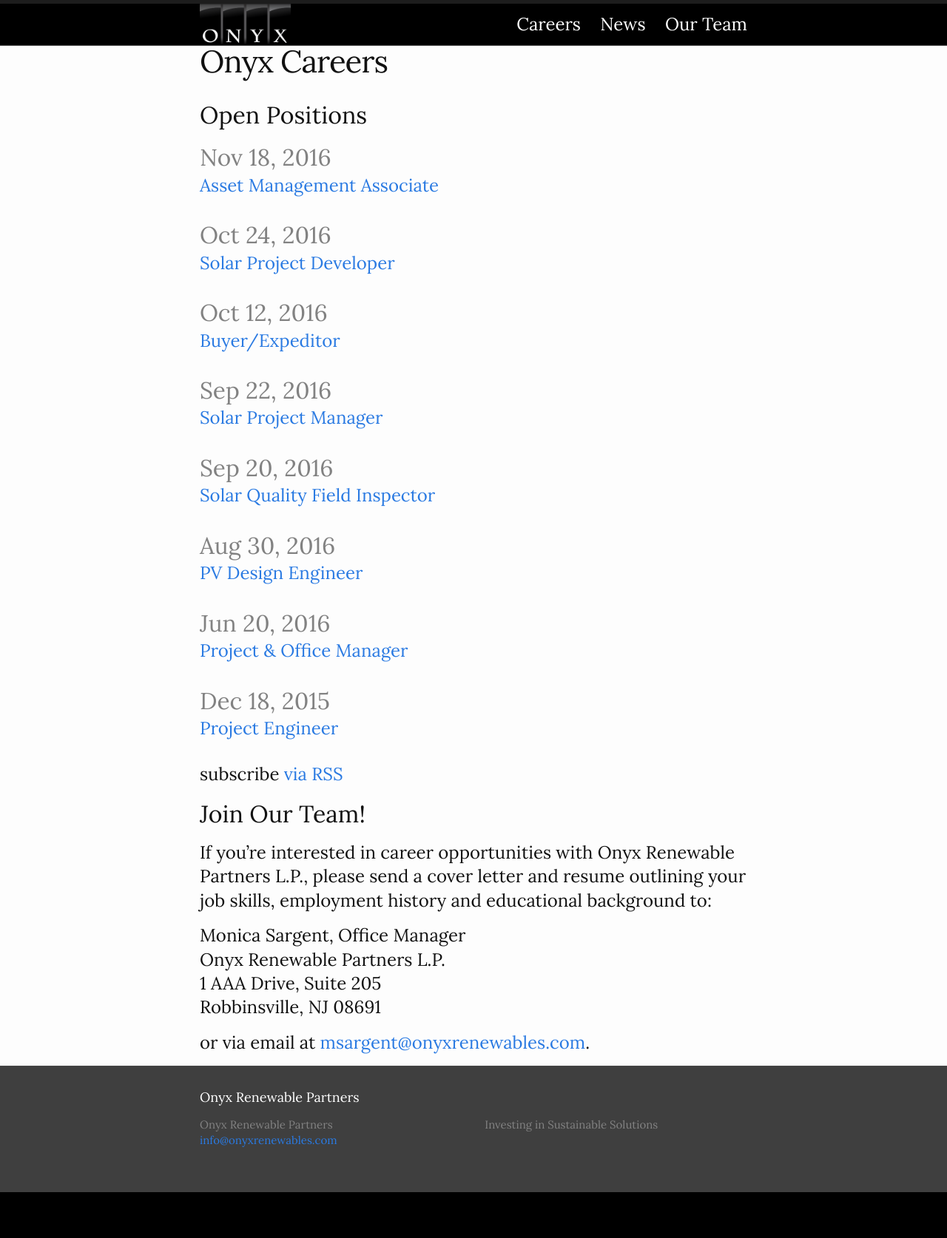
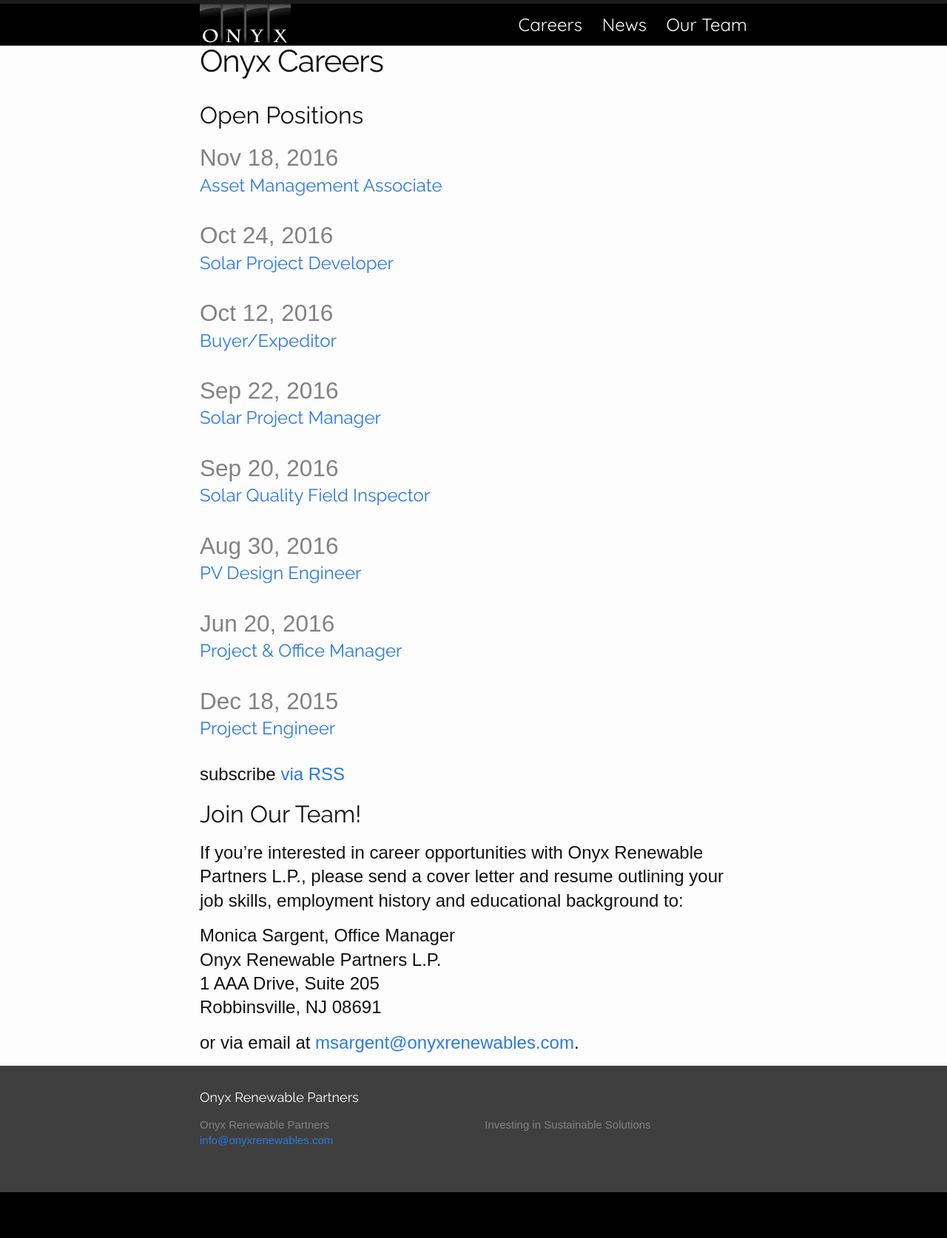
Before and after one commit to bdeixler/onyx, a Jekyll site: the page built from careers.html, in a window 1280 px wide. Shown: the whole page at 74% size. Built offline with Jekyll 4.4.1, drawn with Linux system fonts in a browser that asks for light colours; some web fonts are replaced.

Commit message:
updated font variables, added some that we liked; not final but looks better now

```diff
--- a/_sass/_base.scss
+++ b/_sass/_base.scss
@@ -93,6 +93,7 @@
  * Headings
  */
 h1, h2, h3, h4, h5, h6 {
+    font-family: $heading-font-family;
     font-weight: $base-font-weight;
 }
 
--- a/_sass/_header.scss
+++ b/_sass/_header.scss
@@ -8,6 +8,7 @@
     min-height: $header-height;
     z-index: 1;
     color: $header-text-color;
+    font-family: $menu-font-family;
     background-color: $header-color;
 }
 
--- a/_sass/_home.scss
+++ b/_sass/_home.scss
@@ -29,6 +29,7 @@
 }
 
 .site-title {
+    font-family: $title-font-family;
     font-size: $title-size;
     letter-spacing: -1px;
     line-height: 1;
@@ -40,6 +41,7 @@
 }
 
 .site-description {
+    font-family: $title-font-family;
     font-size: $tagline-size;
     font-style: italic;
     line-height: 1;
--- a/css/main.scss
+++ b/css/main.scss
@@ -10,7 +10,11 @@
  * Variables
  */
 
-$base-font-family: 'Lora', sans-serif;
+$base-font-family: 'Muli', sans-serif;
+$heading-font-family: 'Raleway', sans-serif;
+$title-font-family: 'Lora', serif;
+$menu-font-family: 'Quicksand', sans-serif;
+
 $base-font-size:   1.5em;
 $base-font-weight: 400;
 $base-line-height: 1.35;
@@ -162,6 +166,7 @@
     .nav-text {
         display: inline;
         color: white;
+        font-family: $menu-font-family;
         font-size: 1.5em * $scale;
         text-transform: capitalize;
         line-height: 100px * $scale;
```
